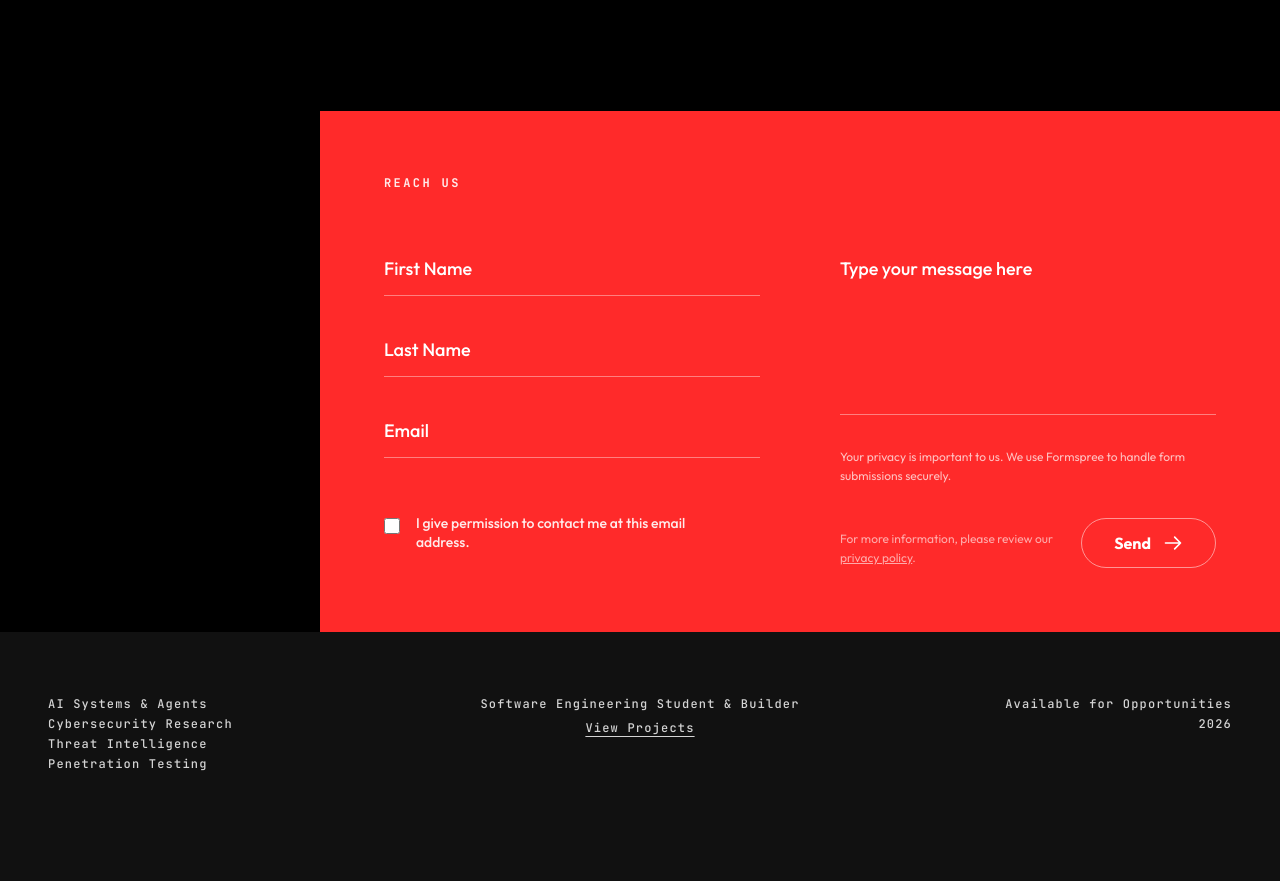
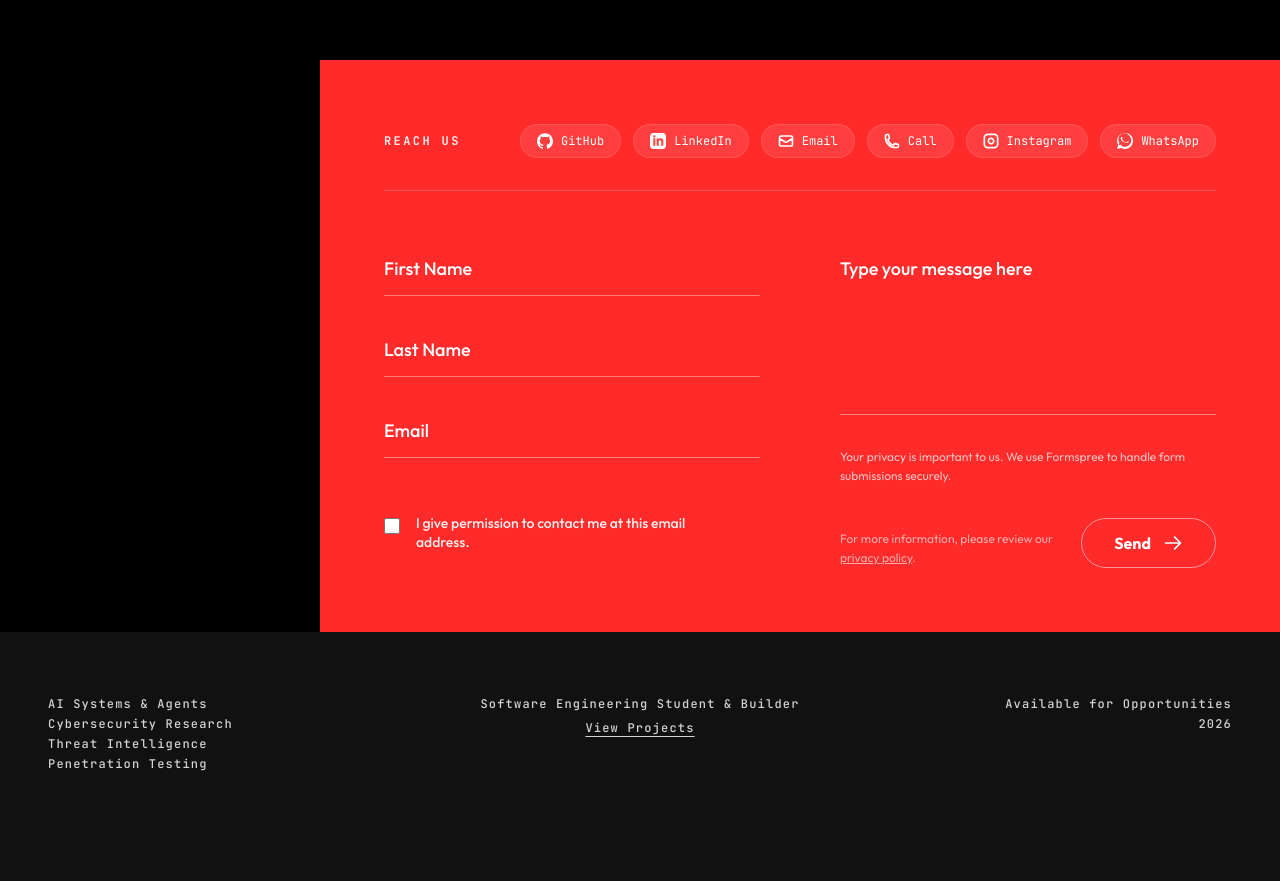
Before and after one commit to anishanandhan/anish-anandhan, a React (Vite) app: page / in a window 1280 px wide. Shown: the part 9800-10681 px from the top of the page. Built offline with nearby package versions, Linux system fonts and the light colour scheme.

Commit message:
feat: add social and contact links to Reach Us contact card

```diff
--- a/src/components/Contact.jsx
+++ b/src/components/Contact.jsx
@@ -84,8 +84,75 @@ const Contact = () => {
             data-aos="fade-up"
             className="bg-[#ff2a2a] w-full md:w-[85%] lg:w-[75%] p-8 md:p-16 text-white flex flex-col justify-between"
           >
-            <div className="text-xs font-bold tracking-[0.2em] mb-12 md:mb-16 uppercase opacity-90 font-mono">
-              Reach Us
+            <div className="flex flex-col lg:flex-row lg:justify-between lg:items-center gap-6 mb-12 md:mb-16 border-b border-white/20 pb-8">
+              <div className="text-xs font-bold tracking-[0.2em] uppercase opacity-90 font-mono">
+                Reach Us
+              </div>
+              <div className="flex flex-wrap gap-3 text-xs font-mono">
+                <a
+                  href="https://github.com/anishanandhan"
+                  target="_blank"
+                  rel="noopener noreferrer"
+                  className="flex items-center gap-2 px-4 py-2 rounded-full bg-white/10 hover:bg-white hover:text-[#ff2a2a] transition-all duration-300 border border-white/10 hover:border-white"
+                >
+                  <svg className="w-4 h-4 fill-current" viewBox="0 0 24 24">
+                    <path d="M12 .297c-6.63 0-12 5.373-12 12 0 5.303 3.438 9.8 8.205 11.385.6.113.82-.258.82-.577 0-.285-.01-1.04-.015-2.04-3.338.724-4.042-1.61-4.042-1.61C4.422 18.07 3.633 17.7 3.633 17.7c-1.087-.744.084-.729.084-.729 1.205.084 1.838 1.236 1.838 1.236 1.07 1.835 2.809 1.305 3.495.998.108-.776.417-1.305.76-1.605-2.665-.3-5.466-1.332-5.466-5.93 0-1.31.465-2.38 1.235-3.22-.135-.303-.54-1.523.105-3.176 0 0 1.005-.322 3.3 1.23.96-.267 1.98-.399 3-.405 1.02.006 2.04.138 3 .405 2.28-1.552 3.285-1.23 3.285-1.23.645 1.653.24 2.873.12 3.176.765.84 1.23 1.91 1.23 3.22 0 4.61-2.805 5.625-5.475 5.92.42.36.81 1.096.81 2.22 0 1.606-.015 2.896-.015 3.286 0 .315.21.69.825.57C20.565 22.092 24 17.592 24 12.297c0-6.627-5.373-12-12-12"/>
+                  </svg>
+                  GitHub
+                </a>
+                <a
+                  href="https://www.linkedin.com/in/anishanan/"
+                  target="_blank"
+                  rel="noopener noreferrer"
+                  className="flex items-center gap-2 px-4 py-2 rounded-full bg-white/10 hover:bg-white hover:text-[#ff2a2a] transition-all duration-300 border border-white/10 hover:border-white"
+                >
+                  <svg className="w-4 h-4 fill-current" viewBox="0 0 24 24">
+                    <path d="M19 0h-14c-2.761 0-5 2.239-5 5v14c0 2.761 2.239 5 5 5h14c2.762 0 5-2.239 5-5v-14c0-2.761-2.238-5-5-5zm-11 19h-3v-11h3v11zm-1.5-12.268c-.966 0-1.75-.779-1.75-1.75s.784-1.75 1.75-1.75 1.75.779 1.75 1.75-.784 1.75-1.75 1.75zm13.5 12.268h-3v-5.604c0-3.368-4-3.113-4 0v5.604h-3v-11h3v1.765c1.396-2.586 7-2.777 7 2.476v6.759z"/>
+                  </svg>
+                  LinkedIn
+                </a>
+                <a
+                  href="mailto:anishanandhan13@gmail.com"
+                  className="flex items-center gap-2 px-4 py-2 rounded-full bg-white/10 hover:bg-white hover:text-[#ff2a2a] transition-all duration-300 border border-white/10 hover:border-white"
+                >
+                  <svg className="w-4 h-4 fill-none stroke-current" strokeWidth="2.5" viewBox="0 0 24 24">
+                    <path strokeLinecap="round" strokeLinejoin="round" d="M21.75 6.75v10.5a2.25 2.25 0 01-2.25 2.25h-15a2.25 2.25 0 01-2.25-2.25V6.75m19.5 0A2.25 2.25 0 0019.5 4.5h-15a2.25 2.25 0 00-2.25 2.25m19.5 0v.243a2.25 2.25 0 01-1.07 1.916l-7.5 4.615a2.25 2.25 0 01-2.36 0L3.32 8.91a2.25 2.25 0 01-1.07-1.916V6.75" />
+                  </svg>
+                  Email
+                </a>
+                <a
+                  href="tel:+918870676412"
+                  className="flex items-center gap-2 px-4 py-2 rounded-full bg-white/10 hover:bg-white hover:text-[#ff2a2a] transition-all duration-300 border border-white/10 hover:border-white"
+                >
+                  <svg className="w-4 h-4 fill-none stroke-current" strokeWidth="2.5" viewBox="0 0 24 24">
+                    <path strokeLinecap="round" strokeLinejoin="round" d="M2.25 6.75c0 8.284 6.716 15 15 15h2.25a2.25 2.25 0 002.25-2.25v-1.372c0-.516-.351-.966-.852-1.091l-4.423-1.106c-.44-.11-.902.055-1.173.417l-.97 1.293c-.282.376-.769.542-1.21.387a12.035 12.035 0 01-7.108-7.108c-.145-.44.02-.927.387-1.21l1.293-.97c.363-.271.527-.734.417-1.173L6.963 3.102a1.125 1.125 0 00-1.091-.852H4.5A2.25 2.25 0 002.25 4.5v2.25z" />
+                  </svg>
+                  Call
+                </a>
+                <a
+                  href="https://www.instagram.com/anish.anan/"
+                  target="_blank"
+                  rel="noopener noreferrer"
+                  className="flex items-center gap-2 px-4 py-2 rounded-full bg-white/10 hover:bg-white hover:text-[#ff2a2a] transition-all duration-300 border border-white/10 hover:border-white"
+                >
+                  <svg className="w-4 h-4 fill-none stroke-current" strokeWidth="2.5" viewBox="0 0 24 24">
+                    <rect width="20" height="20" x="2" y="2" rx="5" ry="5" />
+                    <path d="M16 11.37A4 4 0 1112.63 8 4 4 0 0116 11.37zM17.5 6.5h.01" />
+                  </svg>
+                  Instagram
+                </a>
+                <a
+                  href="https://wa.me/8870676412"
+                  target="_blank"
+                  rel="noopener noreferrer"
+                  className="flex items-center gap-2 px-4 py-2 rounded-full bg-white/10 hover:bg-white hover:text-[#ff2a2a] transition-all duration-300 border border-white/10 hover:border-white"
+                >
+                  <svg className="w-4 h-4 fill-current" viewBox="0 0 24 24">
+                    <path d="M.057 24l1.687-6.163c-1.041-1.804-1.588-3.849-1.587-5.946C.06 5.348 5.397.01 12.008.01c3.202.001 6.212 1.246 8.477 3.514 2.266 2.268 3.507 5.28 3.505 8.484-.004 6.657-5.34 11.997-11.953 11.997-2.005-.001-3.973-.502-5.73-1.455L0 24zm6.59-4.846c1.6.95 3.188 1.449 4.825 1.451 5.436 0 9.86-4.37 9.863-9.755.002-2.61-1.01-5.063-2.85-6.905C16.643 2.103 14.187.059 11.95.059c-5.432 0-9.855 4.37-9.858 9.753-.002 1.759.485 3.479 1.408 4.965l-.988 3.6 3.69-.968zm11.328-5.32c-.3-.15-1.771-.875-2.046-.975-.276-.1-.476-.15-.676.15-.2.3-.776.975-.95 1.175-.175.2-.35.225-.65.075-3.04-1.517-4.14-2.22-5.789-5.05-.175-.3.175-.275.5-.925.075-.15.038-.282-.019-.397-.056-.113-.475-1.15-.65-1.575-.175-.425-.35-.365-.475-.365-.125 0-.275-.015-.425-.015s-.4.058-.6.275c-.2.218-.775.758-.775 1.847 0 1.09.79 2.146.9 2.3.11.15 1.554 2.378 3.766 3.328 1.258.54 2.235.86 2.995 1.1.758.24 1.45.207 1.996.125.608-.09 1.772-.725 2.022-1.425.25-.7.25-1.293.175-1.425-.075-.13-.275-.205-.575-.355z"/>
+                  </svg>
+                  WhatsApp
+                </a>
+              </div>
             </div>
 
             <form onSubmit={handleSubmit} aria-label="Contact form" className="flex flex-col gap-12 w-full">
```
